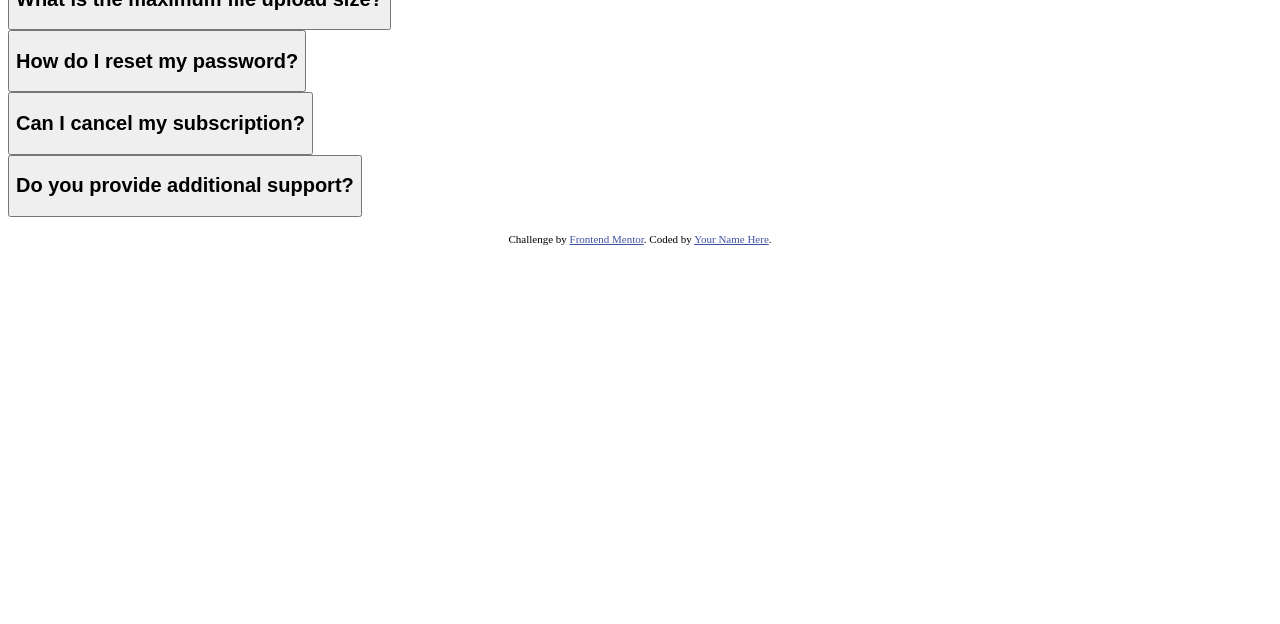
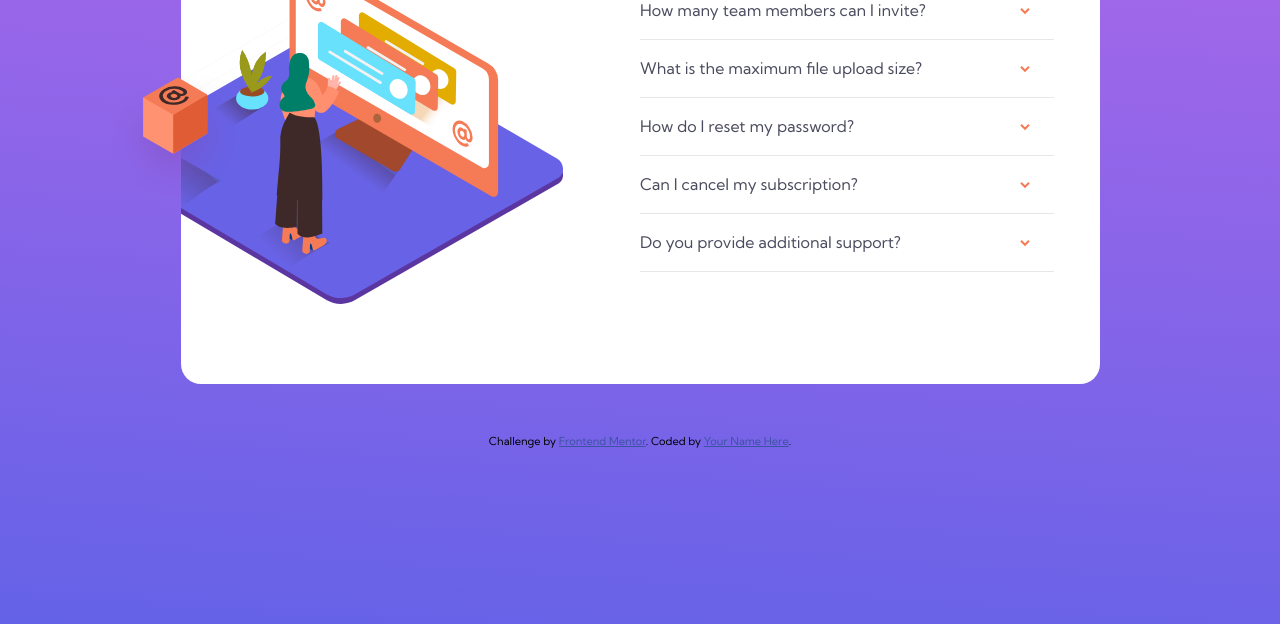
Before and after one commit to Neomill/faq-accordion-card-solution, a plain HTML site: page index.html in a window 1280 px wide. Shown: the part 176-800 px from the top of the page. Drawn offline with Linux system fonts and the light colour scheme.

Commit message:
Final output

```diff
--- a/index.html
+++ b/index.html
@@ -4,19 +4,31 @@
   <meta charset="UTF-8">
   <meta name="viewport" content="width=device-width, initial-scale=1.0"> <!-- displays site properly based on user's device -->
 
+  <link rel="preconnect" href="https://fonts.googleapis.com">
+  <link rel="preconnect" href="https://fonts.gstatic.com" crossorigin>
+  <link href="https://fonts.googleapis.com/css2?family=Kumbh+Sans:wght@400;700&display=swap" rel="stylesheet">
+
   <link rel="icon" type="image/png" sizes="32x32" href="./images/favicon-32x32.png">
-
+  <link rel="stylesheet" href="./dist/css/main.css">
   <title>Frontend Mentor | FAQ Accordion Card</title>
 
   <!-- Feel free to remove these styles or customise in your own stylesheet 👍 -->
   <style>
-    .attribution { font-size: 11px; text-align: center; }
+    .attribution {font-size: 11px; text-align: center; }
     .attribution a { color: hsl(228, 45%, 44%); }
   </style>
 </head>
 <body>
   <main>
-    <section>
+    <section class="faq_card">
+      <div class="faq_card__box_wrapper">
+        <img class="faq_card__box_img" src="./images/illustration-box-desktop.svg" alt="box image">
+        <figure class="faq_card__figure">
+          <img class="faq_card__woman_img" src="./images/illustration-woman-online-desktop.svg" alt="">
+        </figure>
+      </div>
+
+      <div class="faq_card__body">
         <h1>FAQ</h1>
 
         <dl>
@@ -26,7 +38,7 @@
                     aria-controls="accordion-panel-1"
                     data-accordion-header>
               <h2>How many team members can I invite?</h2>
-            <img aria-hidden="true" src="./images/icon-arrow-down.svg" alt="arrow icon">
+              <img class="faq_card__arrow" aria-hidden="true" src="./images/icon-arrow-down.svg" alt="arrow icon">
             </button>
           </dt>
           <dd id="accordion-panel-1"
@@ -43,6 +55,7 @@
                     aria-controls="accordion-panel-2"
                     data-accordion-header>
               <h2>What is the maximum file upload size?</h2>
+              <img class="faq_card__arrow" aria-hidden="true" src="./images/icon-arrow-down.svg" alt="arrow icon">
             </button>
           </dt>
           <dd id="accordion-panel-2"
@@ -58,6 +71,7 @@
                     aria-controls="accordion-panel-3"
                     data-accordion-header>
               <h2>How do I reset my password?</h2>
+              <img class="faq_card__arrow" aria-hidden="true" src="./images/icon-arrow-down.svg" alt="arrow icon">
             </button>
           </dt>
           <dd id="accordion-panel-3"
@@ -74,6 +88,7 @@
                     aria-controls="accordion-panel-4"
                     data-accordion-header>
               <h2>Can I cancel my subscription?</h2>
+              <img class="faq_card__arrow" aria-hidden="true" src="./images/icon-arrow-down.svg" alt="arrow icon">
             </button>
           </dt>
           <dd id                                                                                                                                                                                                                                                                                                                                                                                                                                                                                                                                                                                                                                                                                                                                                                                                                                                                                                                                                                                                                                                 ="accordion-panel-4"
@@ -89,6 +104,7 @@
                     aria-controls="accordion-panel-5"
                     data-accordion-header>
               <h2> Do you provide additional support?</h2>
+              <img class="faq_card__arrow" aria-hidden="true" src="./images/icon-arrow-down.svg" alt="arrow icon">
             </button>
           </dt>
           <dd id="accordion-panel-5"
@@ -97,6 +113,7 @@
             Chat and email support is available 24/7. Phone lines are open during normal business hours.
           </dd>
         </dl>
+      </div>
     </section>
   </main>
 
--- a/js/accordion_functionality.js
+++ b/js/accordion_functionality.js
@@ -2,17 +2,48 @@ const accordionHeaders = document.querySelectorAll('[data-accordion-header]');
 let cacheElement = null;
 
 Array.prototype.forEach.call(accordionHeaders, accordionHeader => {
-let target = accordionHeader.parentElement.nextElementSibling;
+let target = accordionHeader.parentElement.nextElementSibling; //accordion content
   accordionHeader.onclick = () => {
+
+    let arrow = accordionHeader.lastElementChild;
+    if(arrow.classList.contains("rotate")){
+      arrow.classList.add("faq_card__arrow");
+      arrow.classList.remove("rotate");
+      accordionHeader.firstElementChild.classList.remove("active-bold")
+    }else{
+      arrow.classList.add("rotate");
+      arrow.classList.remove("faq_card__arrow");
+      accordionHeader.firstElementChild.classList.add("active-bold")
+    }
+
+    console.log(accordionHeader.firstElementChild);
+
     if (cacheElement !== null && cacheElement !== accordionHeader){
       cacheElement.setAttribute('aria-expanded',false)
       cacheElement.parentElement.nextElementSibling.hidden = true;
+      cacheElement.lastElementChild.classList.remove("rotate");
+      cacheElement.lastElementChild.classList.add("faq_card__arrow");
+      cacheElement.firstElementChild.classList.remove("active-bold")
     }
 
     let expanded = accordionHeader.getAttribute('aria-expanded') === 'true' || false;
     accordionHeader.setAttribute('aria-expanded', !expanded);
+
     target.hidden = expanded;
+
+    if (expanded) {
+      target.classList.remove("expanded");
+      // target.classList.add("exiting");
+      // setTimeout(() => {
+      //   target.classList.remove("exiting");
+      //   target.setAttribute("hidden", true);
+      // }, 500);
+    }else {
+      target.classList.add("expanded");
+      target.removeAttribute("hidden");
+    }
 
     cacheElement = accordionHeader;
   }
+
 })
--- /dev/null
+++ b/scss/_faqcard.scss
@@ -0,0 +1,134 @@
+.faq_card{
+    background-color: white;
+
+    margin: 50px 0;
+
+    width: 80%;
+    min-height: 31.875rem;
+    max-width: 57.4375rem;
+
+    border-radius: 20px;
+    display: grid;
+    grid-template-columns: 1fr 1fr;
+
+
+    .faq_card__figure{
+        width: 100%;
+        height: 100%;
+        overflow: hidden;
+        display: flex;
+        align-items: center;
+
+        background-image: url(../../images/bg-pattern-desktop.svg);
+        background-repeat: no-repeat;
+        background-size: 50%;
+        background-position: 0% center;
+
+        .faq_card__woman_img{
+            width: 100%;
+            height: auto;
+            transform: translateX(-4.8rem);
+        }
+
+    }
+
+    .faq_card__box_img{
+        width: 30%;
+        height: auto;
+        position: absolute;
+        transform: translateX(-54%) translateY(-40%);
+        top: 50%;
+        z-index: 1;
+    }
+
+    .faq_card__box_wrapper{
+        width: 100%;
+        height: 100%;
+        position: relative;
+    }
+
+    h1:first-child{
+        color: hsl(237, 12%, 33%);
+        margin-top: 4.375rem;
+        font-size: 2rem;
+    }
+
+    .faq_card__body{
+        padding-right: 10%;
+    }
+
+    button{
+        border: none;
+        border-bottom: 1px solid hsl(240, 5%, 91%);
+        background-color: transparent;
+        cursor: pointer;
+        width: 100%;
+    }
+
+    h2:first-child{
+        font-family: 'Kumbh Sans', sans-serif;
+        color: hsl(237, 12%, 33%);
+        float: left;
+        margin-top: 1rem;
+        font-weight: 400;
+        font-size: 1rem;
+    }
+
+    button .active-bold{
+        font-weight: bolder;
+    }
+
+    h2:first-child:hover{
+        color: hsl(14, 88%, 65%);
+    }
+
+    .faq_card__arrow{
+        margin: 1.5rem;
+        float: right;
+    }
+
+    .rotate{
+        margin: 1.5rem;
+        float: right;
+        transform: rotate(180deg);
+    }
+}
+
+
+
+
+dd.expanded {
+    animation: fadeIn .9s ease-out forwards;
+}
+
+dd.exiting {
+    animation: fadeOut .9s ease-out forwards;
+}
+
+@keyframes fadeIn {
+    0% {
+      display: none;
+      opacity: 0;
+    }
+    1% {
+      display: block;
+    }
+    100% {
+      display: block;
+      opacity: 1;
+    }
+}
+
+@keyframes fadeOut {
+    0% {
+        display: block;
+        opacity: 1;
+    }
+    99% {
+        display: block;
+    }
+    100% {
+        display: none;
+        opacity: 0;
+    }
+}
--- /dev/null
+++ b/scss/_mixin.scss
@@ -0,0 +1,5 @@
+@mixin mobile($device-width) {
+    @media( max-width: $device-width ) {
+        @content; //every rule the goes after these mixin will automatically goes right here.
+    }
+}
--- /dev/null
+++ b/scss/_mobile_version.scss
@@ -0,0 +1,43 @@
+@include mobile(600px){
+    .faq_card{
+        grid-template-columns: 1fr;
+
+        margin: 12.5rem 0;
+
+        .faq_card__figure{
+            overflow: visible;
+            height: 140px;
+
+            background-image: url(../../images/bg-pattern-mobile.svg);
+            background-position: top center;
+            background-size: 75%;
+        }
+
+        .faq_card__figure .faq_card__woman_img{
+            margin: 0 auto;
+            transform: translateX(0rem);
+            transform: translateY(-5.7rem);
+            width: 75%;
+        }
+
+        .faq_card__box_img{
+            transform: translateX(25%) translateY(-120%);
+        }
+
+        .faq_card__body{
+            padding: 5%;
+            font-size: 13px;
+        }
+
+        h1:first-child{
+            margin-top: 0.375rem;
+            text-align: center;
+        }
+
+    }
+
+    .faq_card__box_wrapper{
+        width: 100%;
+    }
+
+}
--- a/scss/main.scss
+++ b/scss/main.scss
@@ -1,5 +1,29 @@
 @import "./reset";
+@import "./faqcard";
+@import "./mixin";
+@import "./mobile_version";
+
 
 body{
-    background-color: ;
+    font-family: 'Kumbh Sans', sans-serif;
+    font-weight: 400;
+    font-size: 12px;
+
+    min-height: 100vh;
+
+    background: rgb(175,104,234);
+    background: linear-gradient(184deg, rgba(175,104,234,1) 0%, rgba(100,98,231,1) 100%);
+    background-repeat: no-repeat;
+
+    position: relative;
 }
+
+main{
+    color: hsl(240, 6%, 50%);
+    width: inherit;
+    height: inherit;
+
+    display: flex;
+    justify-content: center;
+    align-items: center;
+}
```
Also changed, not shown: dist/css/main.css (added). Lines whose indentation alone changed are shown as unchanged.
